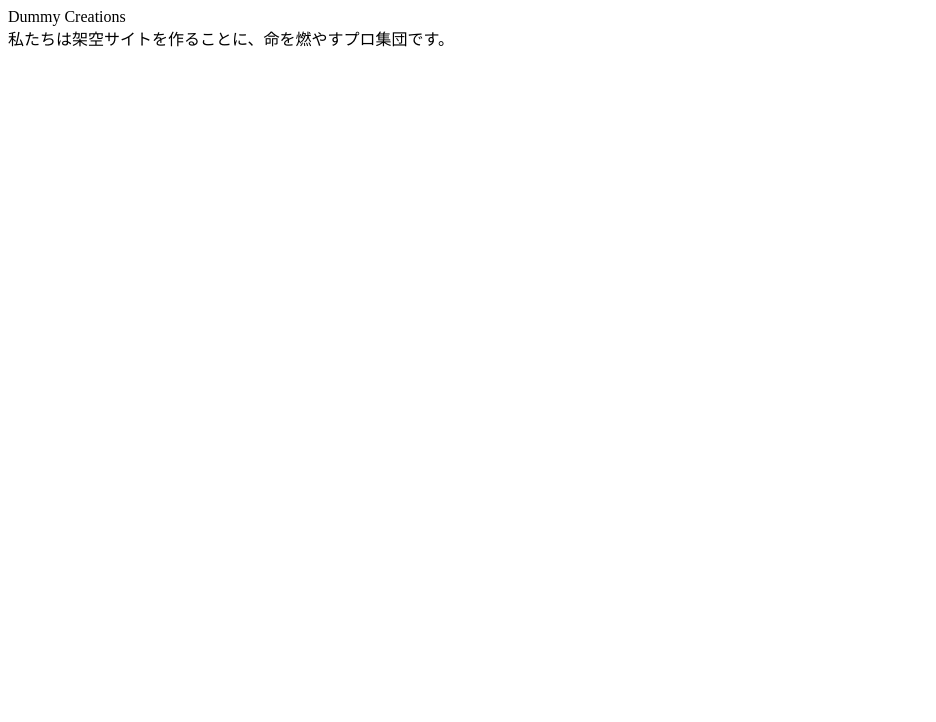
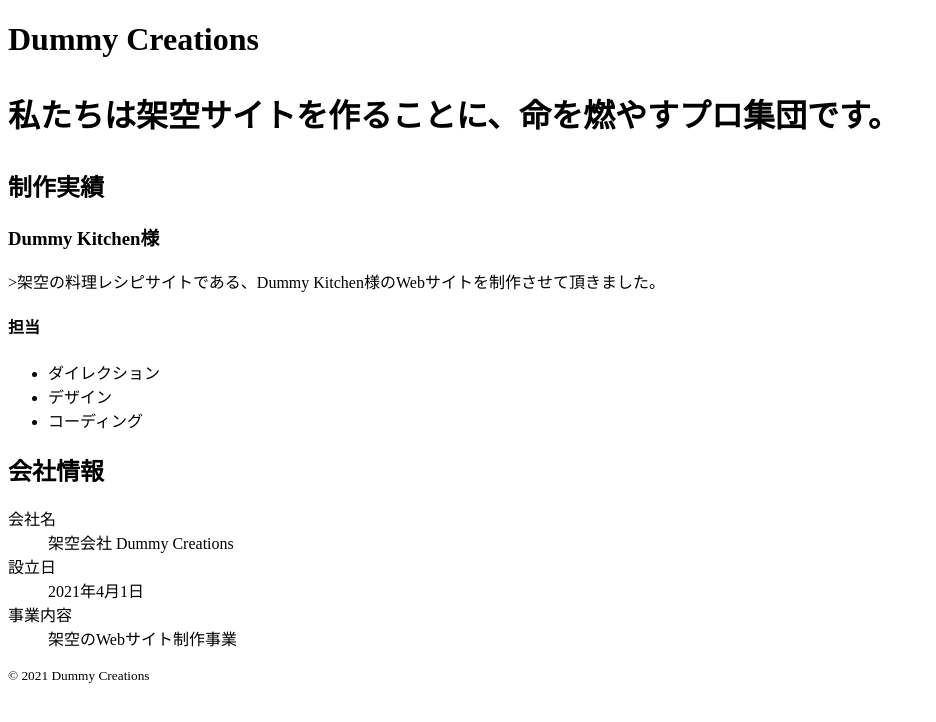
Before and after one commit to OhkeigoO123/my-work, a plain HTML site: page chapter 1/index.html in a window 1280 px wide. Shown: the whole page, without its empty margins (0-936 px from the left). Drawn offline with Linux system fonts and the light colour scheme.

Commit message:
Add files via upload

```diff
--- a/chapter 1/index.html
+++ b/chapter 1/index.html
@@ -1,12 +1,31 @@
 <!DOCTYPE html>
-<html lang="ja">
+<html lang="en">
 <head>
     <meta charset="UTF-8">
     <meta name="viewport" content="width=device-width, initial-scale=1.0">
     <title>Dummy Creations | 架空サイトを作る架空のWeb制作会社</title>
 </head>
 <body>
-    Dummy Creations<br>
-    私たちは架空サイトを作ることに、命を燃やすプロ集団です。
+    <h1>Dummy Creations<br>
+    <p>私たちは架空サイトを作ることに、命を燃やすプロ集団です。</p>
+    <h2>制作実績</h2>
+    <h3>Dummy Kitchen様</h3>
+    <p>>架空の料理レシピサイトである、Dummy Kitchen様のWebサイトを制作させて頂きました。</p>
+    <h4>担当</h4>
+        <ul>
+            <li>ダイレクション</li>
+            <li>デザイン</li>
+            <li>コーディング</li>
+        </ul>
+    <h2>会社情報</h2>
+    <dl>
+        <dt>会社名</dt>
+        <dd>架空会社 Dummy Creations</dd>
+        <dt>設立日</dt>
+        <dd>2021年4月1日</dd>
+        <dt>事業内容</dt>
+        <dd>架空のWebサイト制作事業</dd>
+    </dl>
+    <p><small>© 2021 Dummy Creations</small></p>
 </body>
 </html>
```
